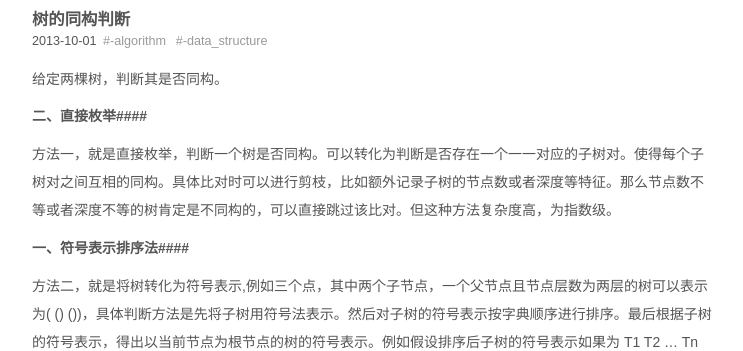
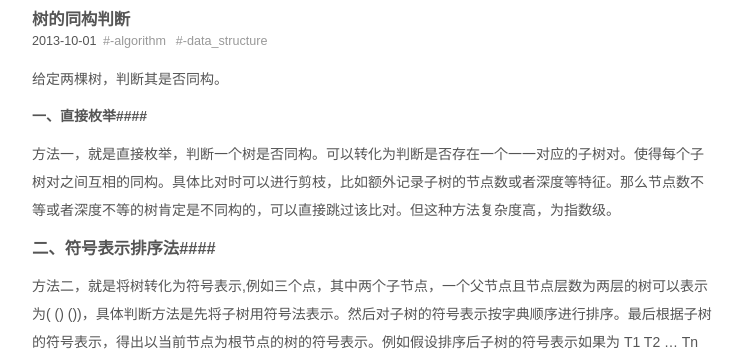
Before and after one commit to wujiantao/wujiantao.github.com, a Jekyll site: the page built from _posts/2013-10-01-tree_isomorphism.markdown, in a window 1280 px wide. Shown: the part 128-479 px from the top of the page, without its empty margins (268-1011 px from the left). Built offline with Jekyll 4.4.1, drawn with Linux system fonts in a browser that asks for light colours; some web fonts are replaced; Markdown is read by kramdown in place of the engine named in the settings; comment, search, counter and statistics services are not loaded.

```diff
--- a/_posts/2013-10-01-tree_isomorphism.markdown
+++ b/_posts/2013-10-01-tree_isomorphism.markdown
@@ -8,10 +8,10 @@ tags:
 ---
 
 给定两棵树，判断其是否同构。
-####二、直接枚举####
+####一、直接枚举####
 方法一，就是直接枚举，判断一个树是否同构。可以转化为判断是否存在一个一一对应的子树对。使得每个子树对之间互相的同构。具体比对时可以进行剪枝，比如额外记录子树的节点数或者深度等特征。那么节点数不等或者深度不等的树肯定是不同构的，可以直接跳过该比对。但这种方法复杂度高，为指数级。
 
-####一、符号表示排序法####
+###二、符号表示排序法####
 方法二，就是将树转化为符号表示,例如三个点，其中两个子节点，一个父节点且节点层数为两层的树可以表示为( () ())，具体判断方法是先将子树用符号法表示。然后对子树的符号表示按字典顺序进行排序。最后根据子树的符号表示，得出以当前节点为根节点的树的符号表示。例如假设排序后子树的符号表示如果为 T1 T2 ... Tn ，那么当前节点的符号表示就可以表示成 (T1 T2 ... Tn)。最后要判断整棵树是否同构，就判断两棵树的符号表示是否相同。
 
 当然这样判断的正确性基础就是一棵树按上述方法排序后他只能有唯一的符号表示。同时一个符号表示也只能对应一棵树。如果上面其中一条不成立, 那么这种判断也是不成立的。但网上没找到证明。不敢断定正确性,，先记录在这。
```
